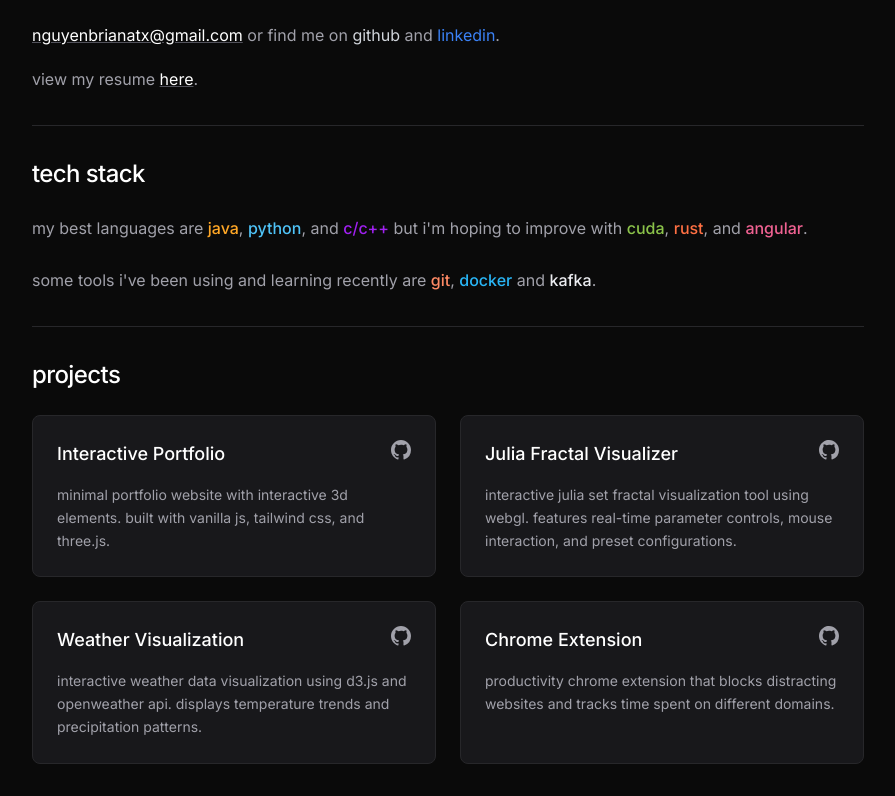
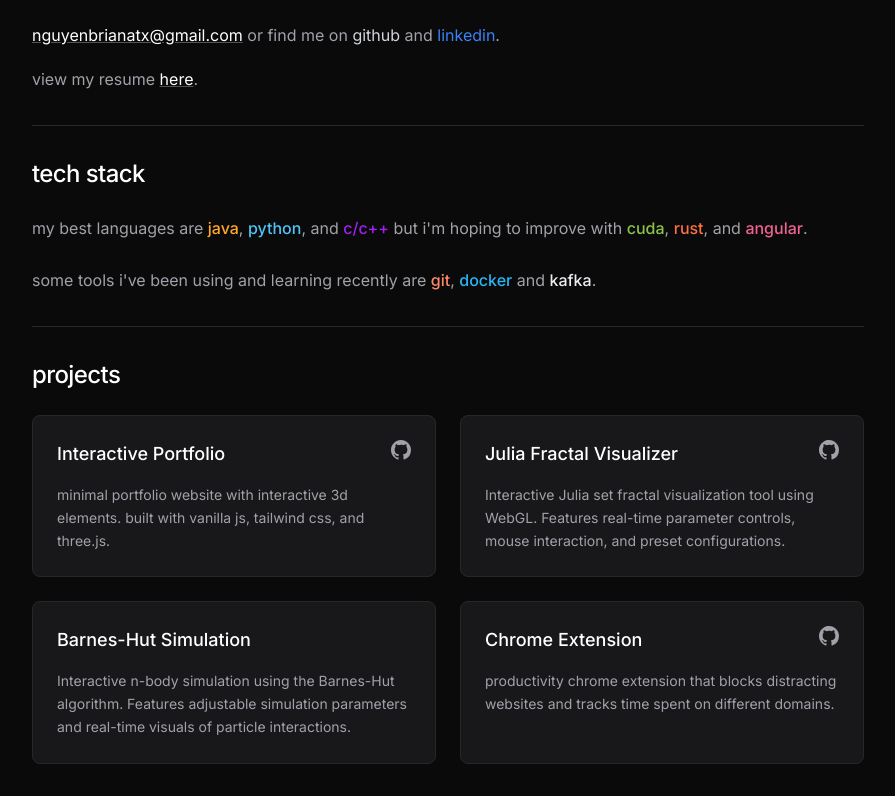
Before and after one commit to b-rine/b-rine.github.io, a website: page index.html in a window 1280 px wide. Shown: the part 1104-1900 px from the top of the page, without its empty margins (192-1087 px from the left). Drawn offline with nearby package versions, Linux system fonts and the light colour scheme.

Commit message:
feat: add barnes-hut link

```diff
--- a/index.html
+++ b/index.html
@@ -109,7 +109,8 @@
                         class="text-blue-500 hover:text-blue-400 no-underline hover:underline transition-all duration-200">linkedin</a>.
                 </div>
                 <p class="text-base leading-7 text-zinc-400 mt-4">
-                    view my resume <a href="./brianng_resume.pdf" target="_blank"
+                    view my resume <a href="./brianng_resume.pdf"
+                        target="_blank"
                         class="text-white underline decoration-zinc-600 hover:decoration-white transition-colors duration-200">here</a>.
                 </p>
             </section>
@@ -187,33 +188,28 @@
                                 </svg>
                             </div>
                             <p class="text-sm leading-relaxed text-zinc-400">
-                                interactive julia set fractal visualization tool
-                                using webgl. features real-time parameter controls,
-                                mouse interaction, and preset configurations.</p>
+                                Interactive Julia set fractal visualization tool
+                                using WebGL. Features real-time parameter controls,
+                                mouse interaction, and preset configurations.
+                            </p>
                         </div>
                     </div>
 
-                    <!-- Weather Visualization -->
+                    <!-- Barnes-Hut Simulation -->
                     <div class="group cursor-pointer"
-                        onclick="window.open('https://your-weather-app-demo.com', '_blank')">
+                        onclick="window.open('https://nguyenbrian.me/barnes-hut/', '_blank')">
                         <div
                             class="bg-zinc-900 rounded-lg p-6 border border-zinc-800 hover:border-zinc-600 transition-all duration-200 h-full">
                             <div class="flex justify-between items-start mb-4">
                                 <h3
                                     class="text-lg font-medium text-white group-hover:text-zinc-300 transition-colors">
-                                    Weather Visualization</h3>
-                                <svg class="w-5 h-5 text-zinc-400 hover:text-white transition-colors cursor-pointer"
-                                    fill="currentColor" viewBox="0 0 20 20"
-                                    onclick="event.stopPropagation(); window.open('https://github.com/b-rine', '_blank')">
-                                    <path fill-rule="evenodd"
-                                        d="M10 0C4.477 0 0 4.484 0 10.017c0 4.425 2.865 8.18 6.839 9.504.5.092.682-.217.682-.483 0-.237-.008-.868-.013-1.703-2.782.605-3.369-1.343-3.369-1.343-.454-1.158-1.11-1.466-1.11-1.466-.908-.62.069-.608.069-.608 1.003.07 1.531 1.032 1.531 1.032.892 1.53 2.341 1.088 2.91.832.092-.647.35-1.088.636-1.338-2.22-.253-4.555-1.113-4.555-4.951 0-1.093.39-1.988 1.029-2.688-.103-.253-.446-1.272.098-2.65 0 0 .84-.27 2.75 1.026A9.564 9.564 0 0110 4.844c.85.004 1.705.115 2.504.337 1.909-1.296 2.747-1.027 2.747-1.027.546 1.379.203 2.398.1 2.651.64.7 1.028 1.595 1.028 2.688 0 3.848-2.339 4.695-4.566 4.942.359.31.678.921.678 1.856 0 1.338-.012 2.419-.012 2.747 0 .268.18.58.688.482A10.019 10.019 0 0020 10.017C20 4.484 15.522 0 10 0z"
-                                        clip-rule="evenodd"></path>
-                                </svg>
+                                    Barnes-Hut Simulation</h3>
                             </div>
                             <p class="text-sm leading-relaxed text-zinc-400">
-                                interactive weather data visualization using
-                                d3.js and openweather api. displays temperature
-                                trends and precipitation patterns.</p>
+                                Interactive n-body simulation using the
+                                Barnes-Hut algorithm. Features adjustable
+                                simulation parameters and real-time visuals of
+                                particle interactions.</p>
                         </div>
                     </div>
 
```
